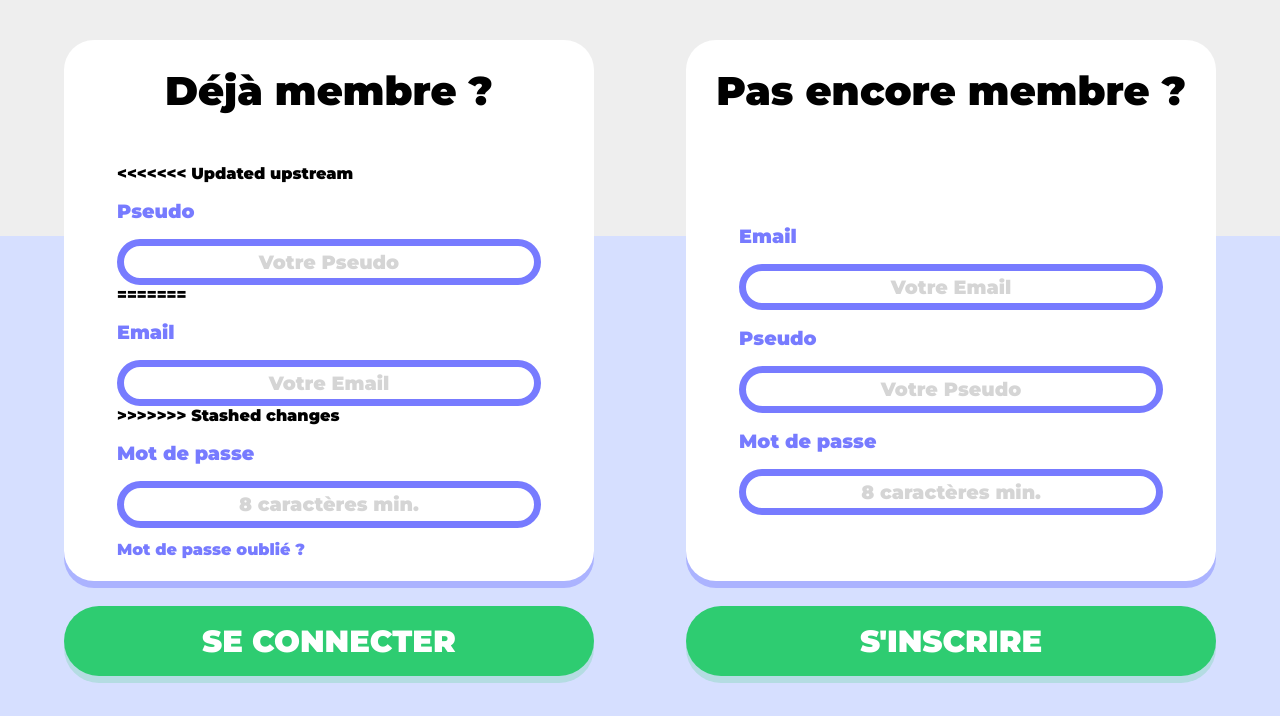
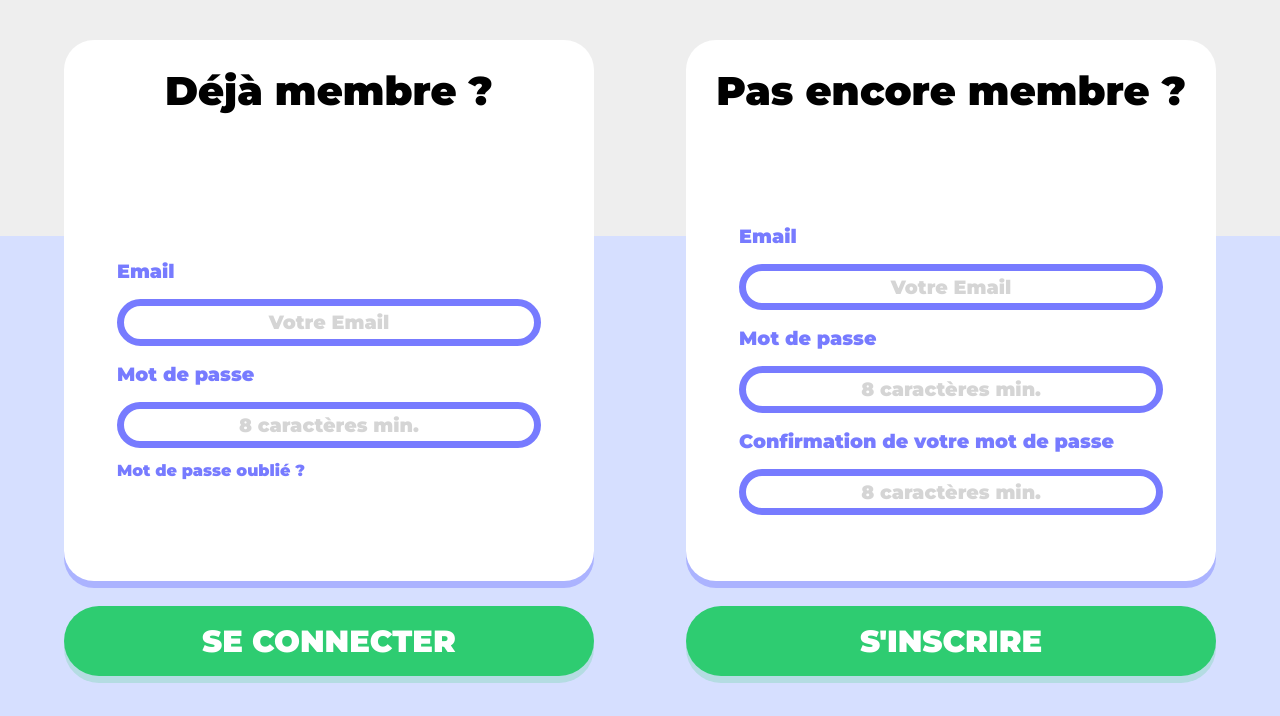
Before and after one commit to Lurius-tharn/CDEM, a PHP site: page /view/frontend/connectView.php in a window 1280 px wide. Shown: the part 84-800 px from the top of the page. Run offline with PHP 8.4, Linux system fonts and the light colour scheme.

Commit message:
Add files via upload

```diff
--- a/view/frontend/connectView.php
+++ b/view/frontend/connectView.php
@@ -8,18 +8,13 @@
             <h1>Déjà membre ?</h1>
             <div class="inputBlocks">
                 <div class="inputBlock">
-<<<<<<< Updated upstream
-                    <h2>Pseudo</h2>
-                    <input type="text" name="pseudo" id="pseudoCon" class="element" placeholder="Votre Pseudo" maxlength="30" />
-=======
                     <h2>Email</h2>
                     <input type="text" name="emailCon" class="element" placeholder="Votre Email" maxlength="255" />
->>>>>>> Stashed changes
                 </div>
                 <div class="inputBlock">
                     <h2>Mot de passe</h2>
-                    <input type="text" name="pwd" id="pwdCon" class="element" placeholder="8 caractères min." maxlength="255" />
-                    <a href="">Mot de passe oublié ?</a>
+                    <input type="password" name="pwdCon" class="element" placeholder="8 caractères min." maxlength="255" />
+                    <a href="index.php?action=forgottenPwd">Mot de passe oublié ?</a>
                 </div>
             </div>
         </div>
@@ -35,15 +30,15 @@
             <div class="inputBlocks">
                 <div class="inputBlock">
                     <h2>Email</h2>
-                    <input type="text" name="email" id="emailIns" class="element" placeholder="Votre Email" maxlength="255" />
-                </div>
-                <div class="inputBlock">
-                    <h2>Pseudo</h2>
-                    <input type="text" name="pseudo" id="pseudoIns" class="element" placeholder="Votre Pseudo" maxlength="255" />
+                    <input type="text" name="emailIns" class="element" placeholder="Votre Email" maxlength="255" />
                 </div>
                 <div class="inputBlock">
                     <h2>Mot de passe</h2>
-                    <input type="text" name="pwd" id="pwdIns" class="element" placeholder="8 caractères min." maxlength="10" />
+                    <input type="password" name="pwdIns" class="element" placeholder="8 caractères min." maxlength="255" />
+                </div>
+                <div class="inputBlock">
+                    <h2>Confirmation de votre mot de passe</h2>
+                    <input type="password" name="pwdInsCheck" class="element" placeholder="8 caractères min." maxlength="255" />
                 </div>
             </div>
         </div>
--- a/view/frontend/homeView.php
+++ b/view/frontend/homeView.php
@@ -2,7 +2,7 @@
 <?php ob_start(); ?>
 
 <div id="container2">
-  <input type="text" name="pseudo" id="pseudo" class="element" placeholder="PSEUDO" size="255" maxlength="10" />
+  <input type="text" name="pseudo" id="pseudo" class="element" placeholder="PSEUDO" size="255" maxlength="15" onchange="createCookie('pseudo', value,365)" />
 
   <div class="blocks">
     <a class="block create element" href="index.php?action=create">
@@ -22,13 +22,9 @@
 </div>
 
 <?php $content = ob_get_clean(); ?>
-<<<<<<< Updated upstream
-<?php require('template.php'); ?>
-=======
 <?php $js = "<script src=\"public/js/script.js\"></script>" ?>
 <?php require('template.php'); ?>
 
 <script type="text/javascript">
   document.getElementById('pseudo').value = readCookie('pseudo');
 </script>
->>>>>>> Stashed changes
--- a/view/frontend/joinView.php
+++ b/view/frontend/joinView.php
@@ -15,6 +15,7 @@
           <p>Public</p>
         </button>
       </div>
+      <input type = "hidden" id = "hiddenBool" name="boolParty" value ="Privé"></input>
 
       <div id="private" class="choice">
         <div class="code choice">
@@ -40,8 +41,8 @@
     <button class="button" type="button" name="button" onclick="window.location.href='index.php';">
       <p>Retour</p>
     </button>
-    <button class="button" type="submit" name="button" onclick="window.location.href='index.php?action=createParty&varia';">
-      <p>Créer</p>
+    <button class="button" type="submit" name="button" onclick="window.location.href='index.php';">
+      <p>Rejoindre</p>
     </button>
   </div>
 </div>
```
Also changed, not shown: view/frontend/createView.php (+4 -17 lines), view/frontend/forgottenPwd.php (added, +26 -0 lines), view/frontend/resestPwd.php (added, +30 -0 lines), view/frontend/checkLogin.php (line endings or trailing spaces), view/frontend/newLogin.php (line endings or trailing spaces), view/frontend/waitingRoomView.php (line endings or trailing spaces).
